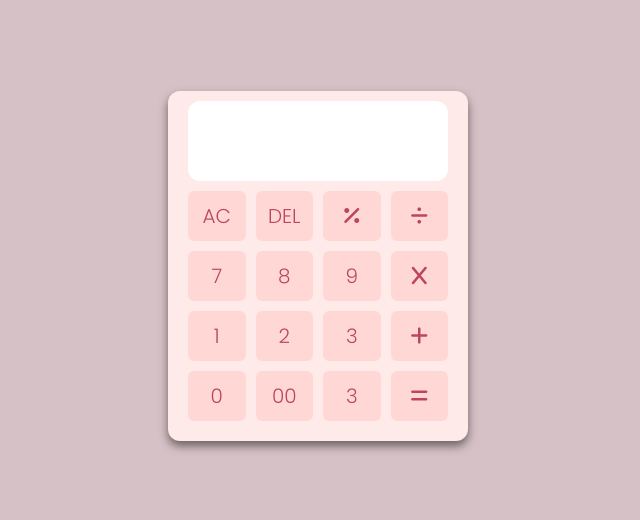
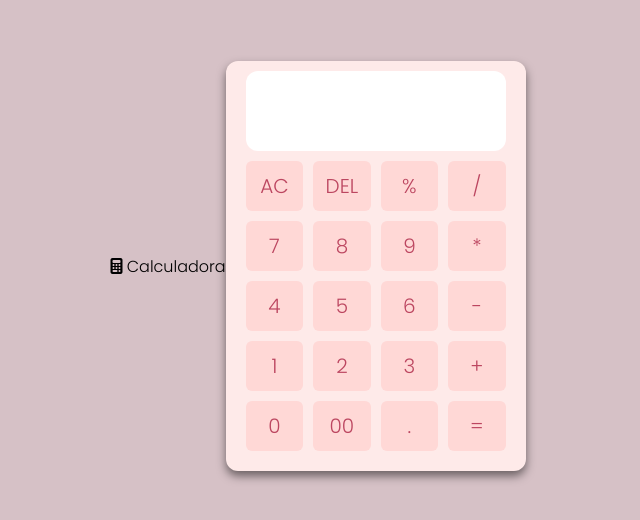
Before and after one commit to Pedro-Henrique-Santana-Xavier/Calculadora, a plain HTML site: page Calculadora/index.html in a window 1280 px wide. Shown: the part 134-654 px from the top of the page, without its empty margins (322-962 px from the left). Drawn offline with Linux system fonts and the light colour scheme.

Commit message:
Update index.html

```diff
--- a/Calculadora/index.html
+++ b/Calculadora/index.html
@@ -13,28 +13,36 @@
 </head>
 
 <body>
+  <div class="titulo">
+    <i class="fa-solid fa-calculator"></i>  Calculadora
+  </div>
   <div class="container">
     <input type="text" class="display" />
     <div class="buttons">
       <button class="operator" data-value="AC">AC</button>
       <button class="operator" data-value="DEL">DEL</button>
-      <button class="operator" data-value="%"><i class="fa-solid fa-percent"></i></button>
-      <button class="operator" data-value="/"><i class="fa-solid fa-divide"></i></button>
+      <button class="operator" data-value="%">%</button>
+      <button class="operator" data-value="/">/</i></button>
 
       <button data-value="7">7</button>
       <button data-value="8">8</button>
       <button data-value="9">9</button>
-      <button class="operator" data-value="*"><i class="fa-solid fa-x"></i></button>
+      <button class="operator" data-value="*"> * </button>
+
+      <button data-value="4">4</button>
+      <button data-value="5">5</button>
+      <button data-value="6">6</button>
+      <button class="operator" data-value="-">-</button>
 
       <button data-value="1">1</button>
       <button data-value="2">2</button>
       <button data-value="3">3</button>
-      <button class="operator" data-value="+"><i class="fa-solid fa-plus"></i></button>
+      <button class="operator" data-value="+">+</button>
 
       <button data-value="0">0</button>
       <button data-value="00">00</button>
-      <button data-value=".">3</button>
-      <button class="operator" data-value="="><i class="fa-solid fa-equals"></i></button>
+      <button data-value=".">.</button>
+      <button class="operator" data-value="=">=</button>
     </div>
   </div>
   <script src="script.js"></script>
```
